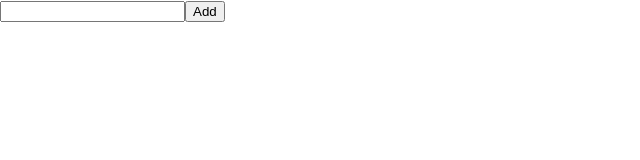
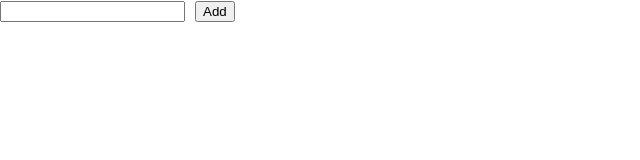
Before and after one commit to Gociszon/gociszon.github.io, a React (Create React App) app: page / in a window 1280 px wide. Shown: the top 160 px of the page, without its empty margins (0-640 px from the left). Built offline with nearby package versions, Linux system fonts and the light colour scheme.

Commit message:
refactor: small css code optimizations

```diff
--- a/src/App.css
+++ b/src/App.css
@@ -1,11 +1,16 @@
 .purchased {
   text-decoration: line-through;
-}
-
-.purchased:hover {
   cursor: pointer;
 }
 
-.product:hover {
+.product {
   cursor: pointer;
 }
+
+li {
+  width: fit-content;
+}
+
+button {
+  margin-left: 10px;
+}
```
